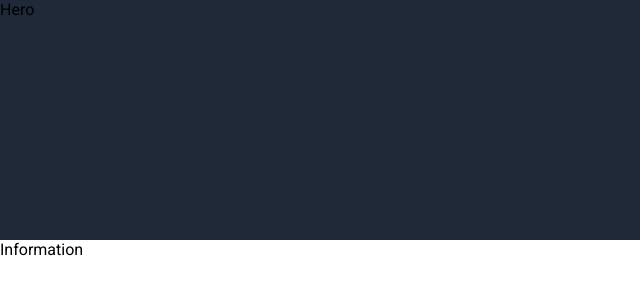
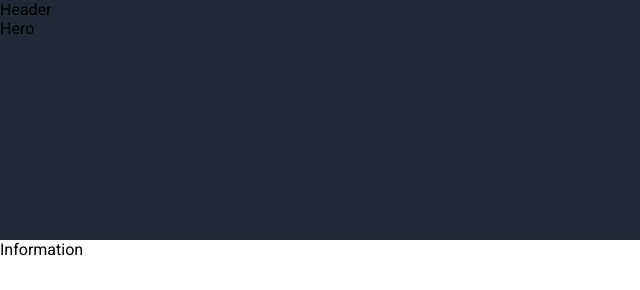
Before and after one commit to nattetamakloe/landing-page, a plain HTML site: page index.html in a window 1280 px wide. Shown: the top 290 px of the page, 0-640 px from the left. Drawn offline with Linux system fonts and the light colour scheme.

Commit message:
Add header elements

```diff
--- a/index.html
+++ b/index.html
@@ -10,7 +10,12 @@
 </head>
 
 <body>
-    <div class="hero">Hero</div>
+    <div class="hero">
+        <div class="header">
+            Header
+        </div>
+        Hero
+    </div>
     <div class="information">Information</div>
     <div class="quote">Quote</div>
     <div class="call2action">Call2Action</div>
```
